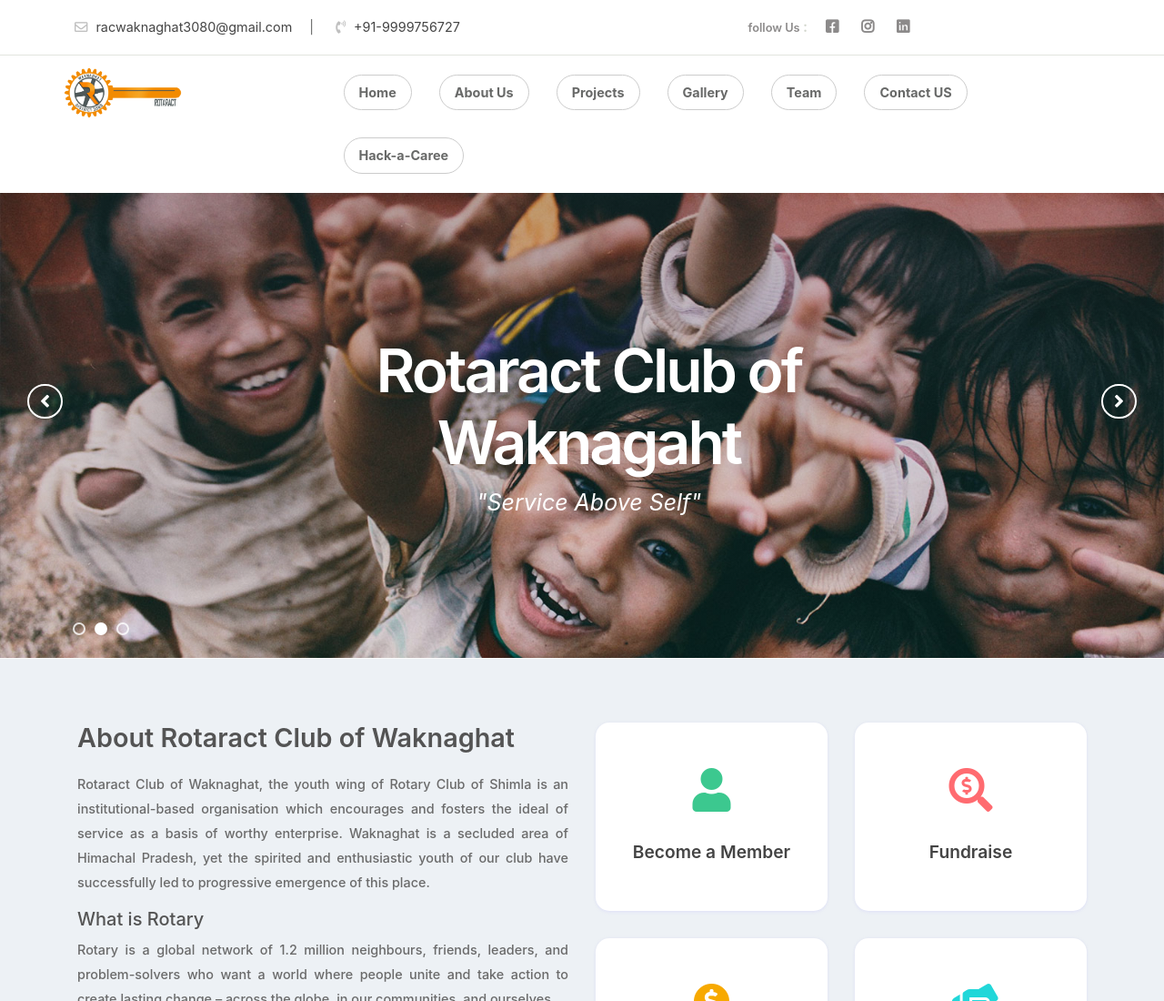
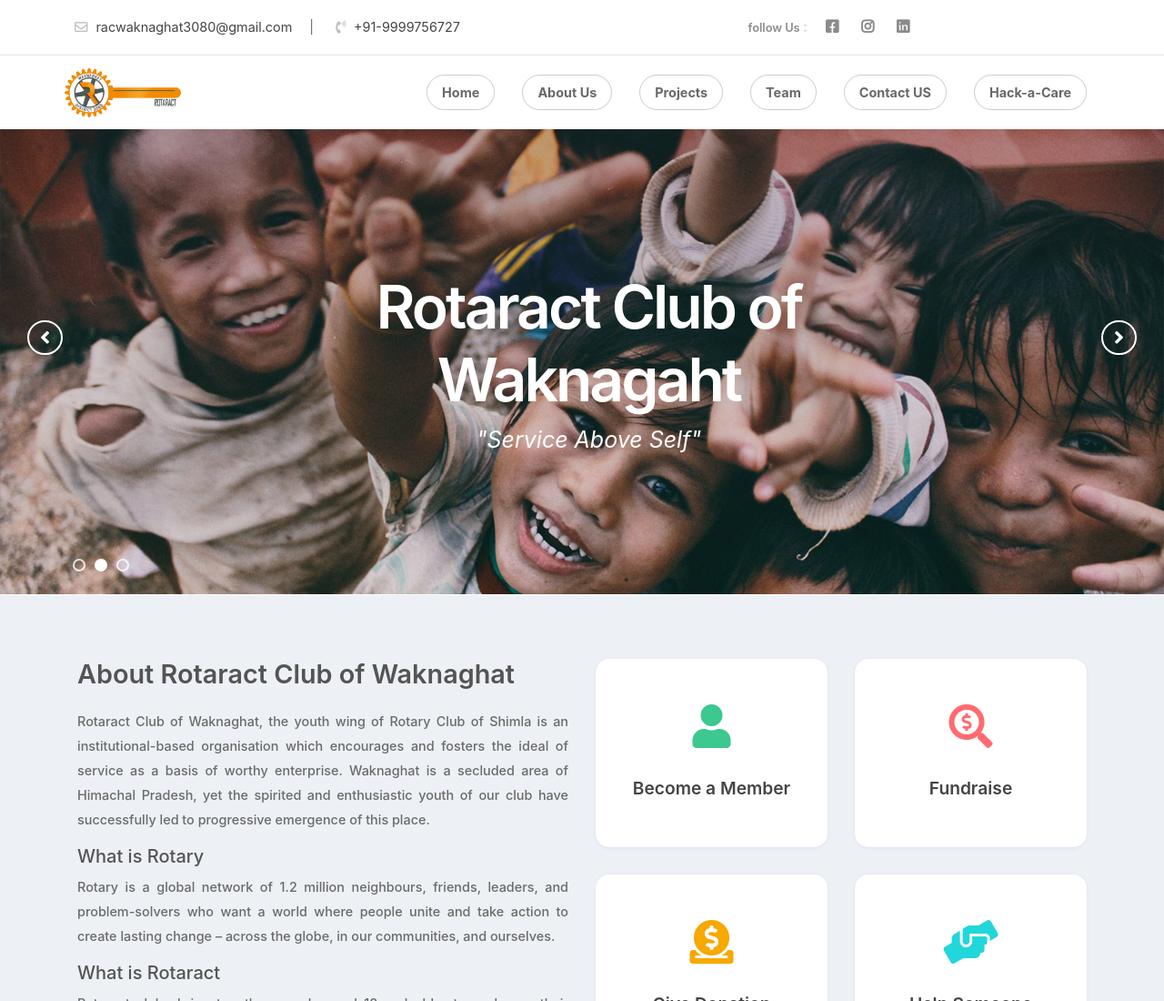
Before and after one commit to aankushh/racw-web, a plain HTML site: page index.html in a window 1280 px wide. Shown: the top 1100 px of the page at 91% size. Drawn offline with Linux system fonts and the light colour scheme.

Commit message:
fixed gallery and hack a care

```diff
--- a/index.html
+++ b/index.html
@@ -103,9 +103,9 @@
                                 <a class="nav-link" href="/projects.html">Projects</a>
                             </li>
 
-                            <li class="nav-item">
+                            <!-- <li class="nav-item">
                                 <a class="nav-link" href="/gallery.html">Gallery</a>
-                            </li>
+                            </li> -->
 
                             <li class="nav-item">
                                 <a class="nav-link" href="/team.html">Team</a>
@@ -114,7 +114,7 @@
                                 <a class="nav-link" href="/contact_us.html">Contact US</a>
                             </li>
                             <li class="nav-item">
-                                <a class="nav-link" href="/hack-a-care/index.html">Hack-a-Caree</a>
+                                <a class="nav-link" href="/hack-a-care/index.html">Hack-a-Care</a>
                             </li>
 
 
```
